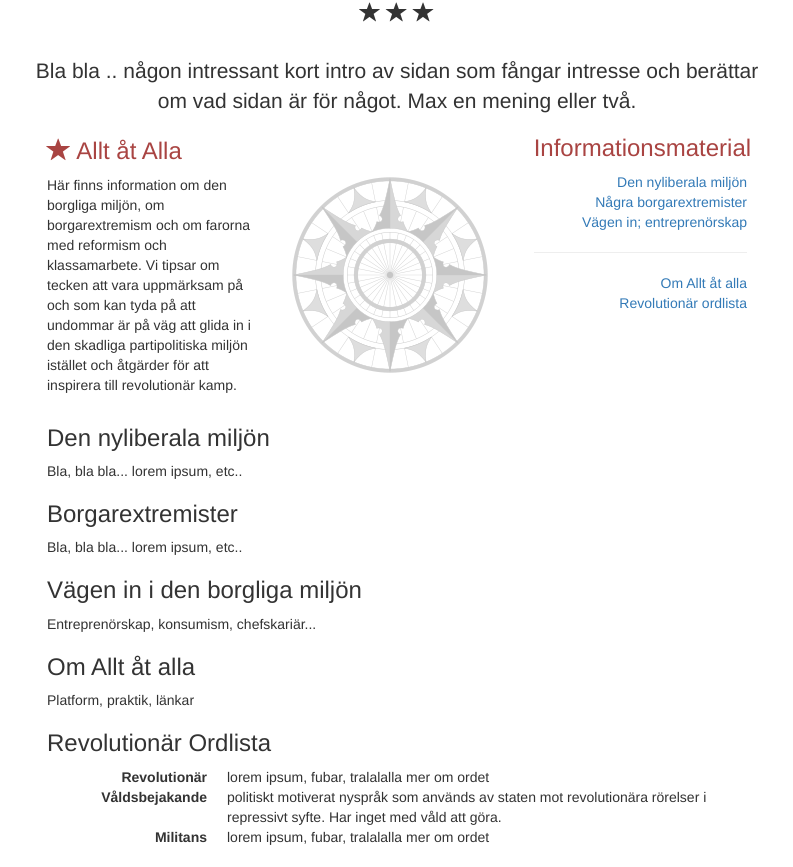
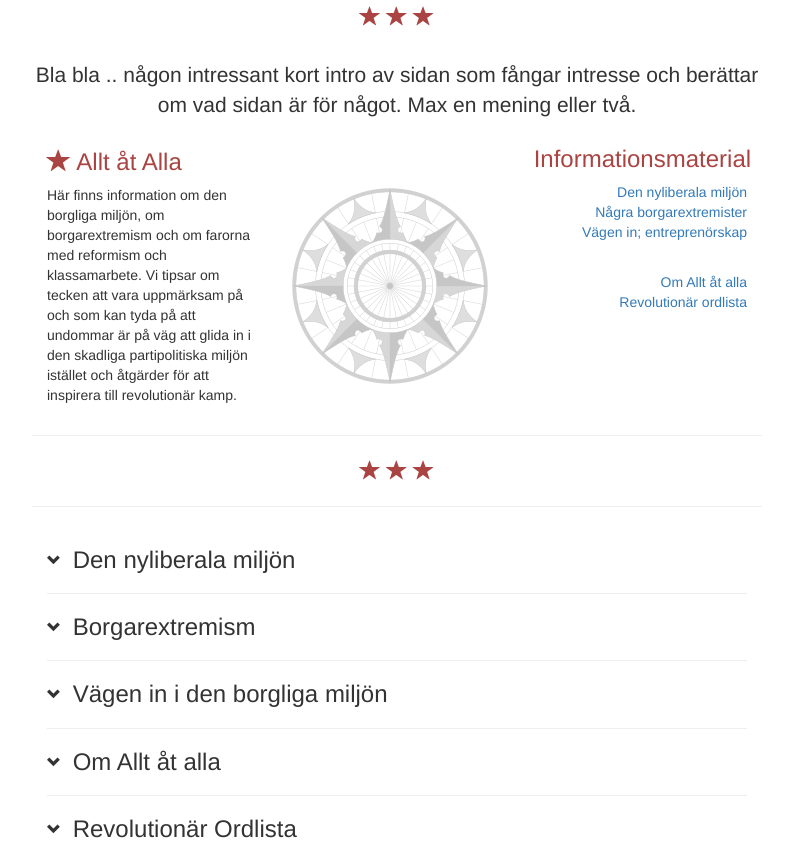
Before and after one commit to vojd/memory, a website: page app/index.html in a window 1280 px wide. Shown: the part 72-939 px from the top of the page, without its empty margins (243-1036 px from the left). Drawn offline with nearby package versions, Linux system fonts and the light colour scheme; some packages are replaced by stand-ins of ours; files that its build step writes are made by us from their sources.

Commit message:
Adding some more content and structure

```diff
--- a/app/scripts/controllers/main.js
+++ b/app/scripts/controllers/main.js
@@ -8,10 +8,36 @@
  * Controller of the klasskrigApp
  */
 angular.module('klasskrigApp')
-  .controller('MainCtrl', function ($scope) {
-    $scope.awesomeThings = [
-      'HTML5 Boilerplate',
-      'AngularJS',
-      'Karma'
-    ];
-  });
+    .controller('MainCtrl', function ($scope, $location, $anchorScroll) {
+        $scope.neolib = {
+            expanded : false,
+            tag : "neolib"
+        };
+
+        $scope.extremism = {
+            expanded : false,
+            tag : "extremism"
+        };
+
+        $scope.intro = {
+            expanded : false,
+            tag : "intro"
+        };
+
+        $scope.aaa = {
+            expanded : false,
+            tag : "aaa"
+        };
+
+        $scope.dict = {
+            expanded : false,
+            tag : "dict"
+        };
+
+        $scope.scrollTo = function(dest) {
+            dest.expanded = true;
+            $location.hash(dest.tag);
+            $anchorScroll();
+        };
+
+    });
--- a/app/views/main.html
+++ b/app/views/main.html
@@ -1,9 +1,9 @@
-<h1 class="text-center">Klasskampskompassen</h1>
+<h1 class="text-center text-danger" style="margin-top: 18pt;">Klasskampskompassen</h1>
 
-<div class="row lead text-center">
-  <span class="glyphicon glyphicon-star" style="top: 3px;"></span>
-  <span class="glyphicon glyphicon-star" style="top: 3px;"></span>
-  <span class="glyphicon glyphicon-star" style="top: 3px;"></span>
+<div class="row lead text-center" style="margin-bottom: 20pt;">
+  <span class="glyphicon glyphicon-star text-danger" style="top: 3px;"></span>
+  <span class="glyphicon glyphicon-star text-danger" style="top: 3px;"></span>
+  <span class="glyphicon glyphicon-star text-danger" style="top: 3px;"></span>
   <br/>
   <br/>
 
@@ -36,44 +36,125 @@
     </p>
 
     <ul class="list-unstyled">
-      <li><a href="">Den nyliberala miljön</a></li>
-      <li><a href="">Några borgarextremister</a></li>
-      <li><a href="">Vägen in; entreprenörskap</a></li>
-      <hr/>
-      <li><a href="">Om Allt åt alla</a></li>
-      <li><a href="">Revolutionär ordlista</a></li>
+      <li><a ng-click="scrollTo(neolib);">
+          Den nyliberala miljön
+      </a></li>
+      <li><a ng-click="scrollTo(extremism);">
+          Några borgarextremister
+      </a></li>
+      <li><a ng-click="scrollTo(intro);">
+          Vägen in; entreprenörskap
+      </a></li>
+    </ul>
+    <br/>
+    <ul class="list-unstyled">
+      <li><a ng-click="scrollTo(aaa);">
+          Om Allt åt alla
+      </a></li>
+      <li><a ng-click="scrollTo(dict);">
+          Revolutionär ordlista
+      </a></li>
     </ul>
 
   </div>
 </div>
-<h3>Den nyliberala miljön</h3>
-<p>
+
+<div class="row lead text-center" >
+  <hr/>
+  <span class="glyphicon glyphicon-star text-danger" style="top: 3px;"></span>
+  <span class="glyphicon glyphicon-star text-danger" style="top: 3px;"></span>
+  <span class="glyphicon glyphicon-star text-danger" style="top: 3px;"></span>
+  <hr/>
+</div>
+
+<div id="{{neolib.tag}}"></div>
+<p ng-click="neolib.expanded = !neolib.expanded">
+  <span class="glyphicon"
+        ng-class="{'glyphicon-chevron-down': !neolib.expanded, 'glyphicon-chevron-right': neolib.expanded}"
+        style="top: -1px;">
+  </span>
+  &nbsp;
+  <span class="h3">Den nyliberala miljön</span>
+</p>
+<p ng-show="neolib.expanded">
   Bla, bla bla... lorem ipsum, etc..
 </p>
 
-<h3>Borgarextremister</h3>
-<p>
+<hr/>
+
+<div id="{{extremism.tag}}"></div>
+<p ng-click="extremism.expanded = !extremism.expanded">
+  <span class="glyphicon"
+        ng-class="{'glyphicon-chevron-down': !extremism.expanded, 'glyphicon-chevron-right': extremism.expanded}"
+        style="top: -1px;">
+  </span>
+  &nbsp;
+  <span class="h3">
+    Borgarextremism
+  </span>
+</p>
+<p ng-show="extremism.expanded">
   Bla, bla bla... lorem ipsum, etc..
 </p>
 
-<h3>Vägen in i den borgliga miljön</h3>
-<p>
+<hr/>
+
+<div id="{{intro.tag}}"></div>
+<p ng-click="intro.expanded = !intro.expanded">
+  <span class="glyphicon"
+        ng-class="{'glyphicon-chevron-down': !intro.expanded, 'glyphicon-chevron-right': intro.expanded}"
+        style="top: -1px;">
+  </span>
+  &nbsp;
+  <span class="h3">
+    Vägen in i den borgliga miljön
+  </span>
+</p>
+<p ng-show="intro.expanded">
   Entreprenörskap, konsumism, chefskariär...
 </p>
 
-<h3>Om Allt åt alla</h3>
-<p>
+<hr/>
+
+<div id="aaa"></div>
+<p ng-click="aaa.expanded = !aaa.expanded">
+  <span class="glyphicon"
+        ng-class="{'glyphicon-chevron-down': !aaa.expanded, 'glyphicon-chevron-right': aaa.expanded}"
+        style="top: -1px;">
+  </span>
+  &nbsp;
+  <span class="h3">
+    Om Allt åt alla
+  </span>
+</p>
+<p ng-show="aaa.expanded">
   Platform, praktik, länkar
 </p>
 
-<h3>Revolutionär Ordlista</h3>
+<hr/>
+
+<div id="dict"></div>
+<p ng-click="dict.expanded = !dict.expanded">
+  <span class="glyphicon"
+        ng-class="{'glyphicon-chevron-down': !dict.expanded, 'glyphicon-chevron-right': dict.expanded}"
+        style="top: -1px;">
+  </span>
+  &nbsp;
+  <span class="h3">
+    Revolutionär Ordlista
+  </span>
+</p>
+<div ng-show="dict.expanded">
   <dl class="dl-horizontal">
     <dt>Revolutionär</dt>
     <dd>lorem ipsum, fubar, tralalalla mer om ordet</dd>
     <dt>Våldsbejakande</dt>
-  <dd>politiskt motiverat nyspråk som används av staten mot
+    <dd>
+      Politiskt motiverat nyspråk som används av staten mot
       revolutionära rörelser i repressivt syfte. Har inget med våld att
-    göra.</dd>
+      göra.
+    </dd>
     <dt>Militans</dt>
     <dd>lorem ipsum, fubar, tralalalla mer om ordet</dd>
   </dl>
+</div>
```
Lines whose indentation alone changed are shown as unchanged.
